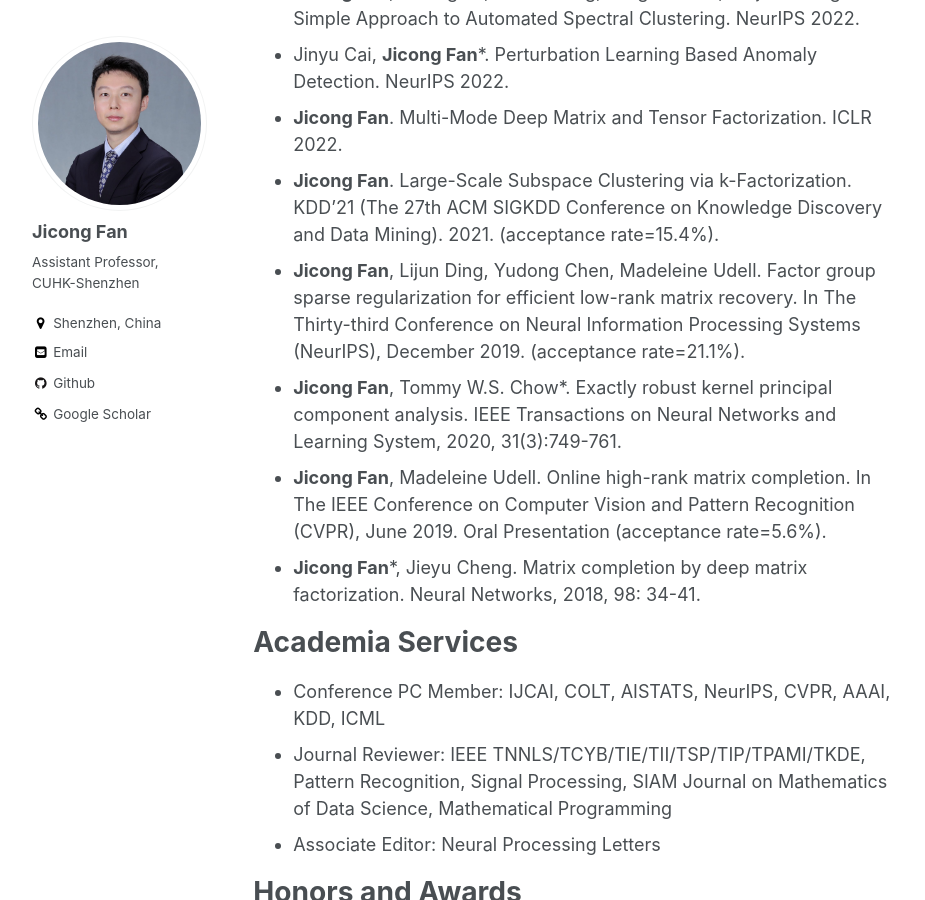
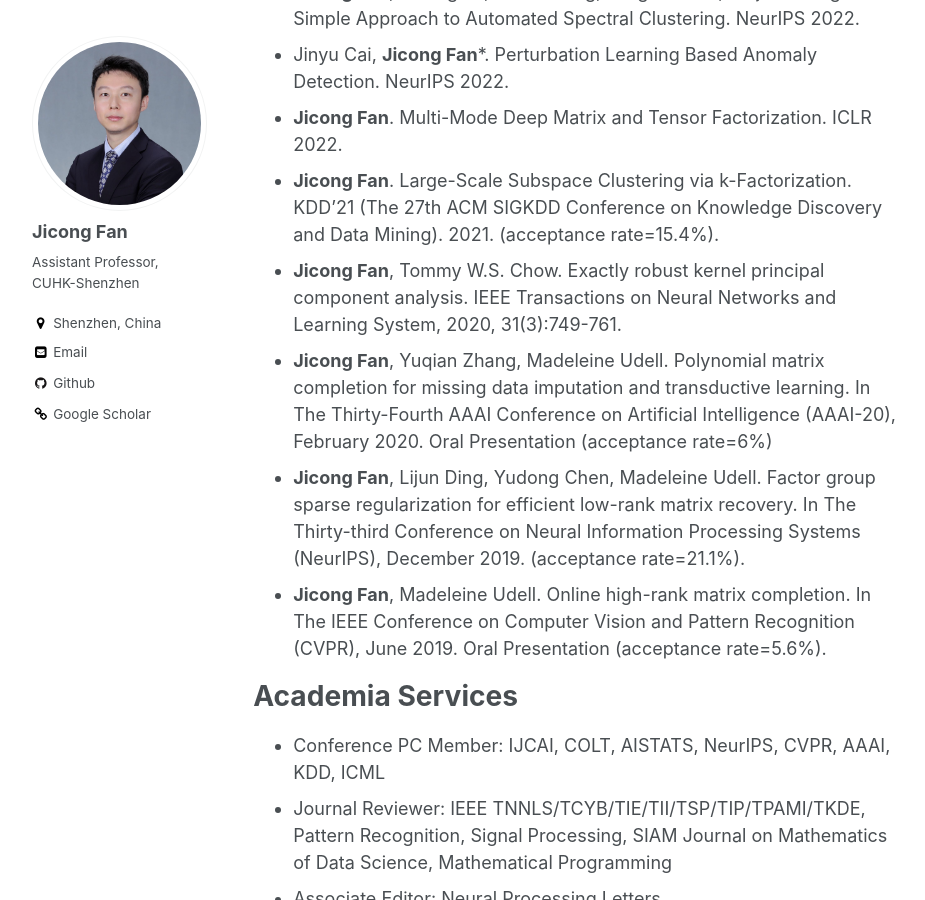
Before and after one commit to jicongfan/jicongfan.github.io, a Jekyll site: the page built from _pages/about.md, in a window 1280 px wide and 900 px high, scrolled down 1270 px. Shown: the whole window, without its empty margins (86-1011 px from the left). Built offline with Jekyll 4.4.1, drawn with Linux system fonts in a browser that asks for light colours.

Commit message:
Update about.md

```diff
--- a/_pages/about.md
+++ b/_pages/about.md
@@ -36,10 +36,11 @@ Selectioned Publications
 * Jinyu Cai, <strong>Jicong Fan</strong>*. Perturbation Learning Based Anomaly Detection. NeurIPS 2022.
 * <strong>Jicong Fan</strong>. Multi-Mode Deep Matrix and Tensor Factorization. ICLR 2022.
 * <strong>Jicong Fan</strong>. Large-Scale Subspace Clustering via k-Factorization. KDD'21 (The 27th ACM SIGKDD Conference on Knowledge Discovery and Data Mining). 2021. (acceptance rate=15.4%).
+* <strong>Jicong Fan</strong>, Tommy W.S. Chow. Exactly robust kernel principal component analysis. IEEE Transactions on Neural Networks and Learning System, 2020, 31(3):749-761.
+* <strong>Jicong Fan</strong>, Yuqian Zhang, Madeleine Udell. Polynomial matrix completion for missing data imputation and transductive learning. In The Thirty-Fourth AAAI Conference on Artificial Intelligence (AAAI-20), February 2020. Oral Presentation (acceptance rate=6%)
 * <strong>Jicong Fan</strong>, Lijun Ding, Yudong Chen, Madeleine Udell. Factor group sparse regularization for efficient low-rank matrix recovery. In The Thirty-third Conference on Neural Information Processing Systems (NeurIPS), December 2019. (acceptance rate=21.1%).
-* <strong>Jicong Fan</strong>, Tommy W.S. Chow*. Exactly robust kernel principal component analysis. IEEE Transactions on Neural Networks and Learning System, 2020, 31(3):749-761.
 * <strong>Jicong Fan</strong>, Madeleine Udell. Online high-rank matrix completion. In The IEEE Conference on Computer Vision and Pattern Recognition (CVPR), June 2019. Oral Presentation (acceptance rate=5.6%).
-* <strong>Jicong Fan</strong>*, Jieyu Cheng. Matrix completion by deep matrix factorization. Neural Networks, 2018, 98: 34-41.
+
 
 
 Academia Services
```
